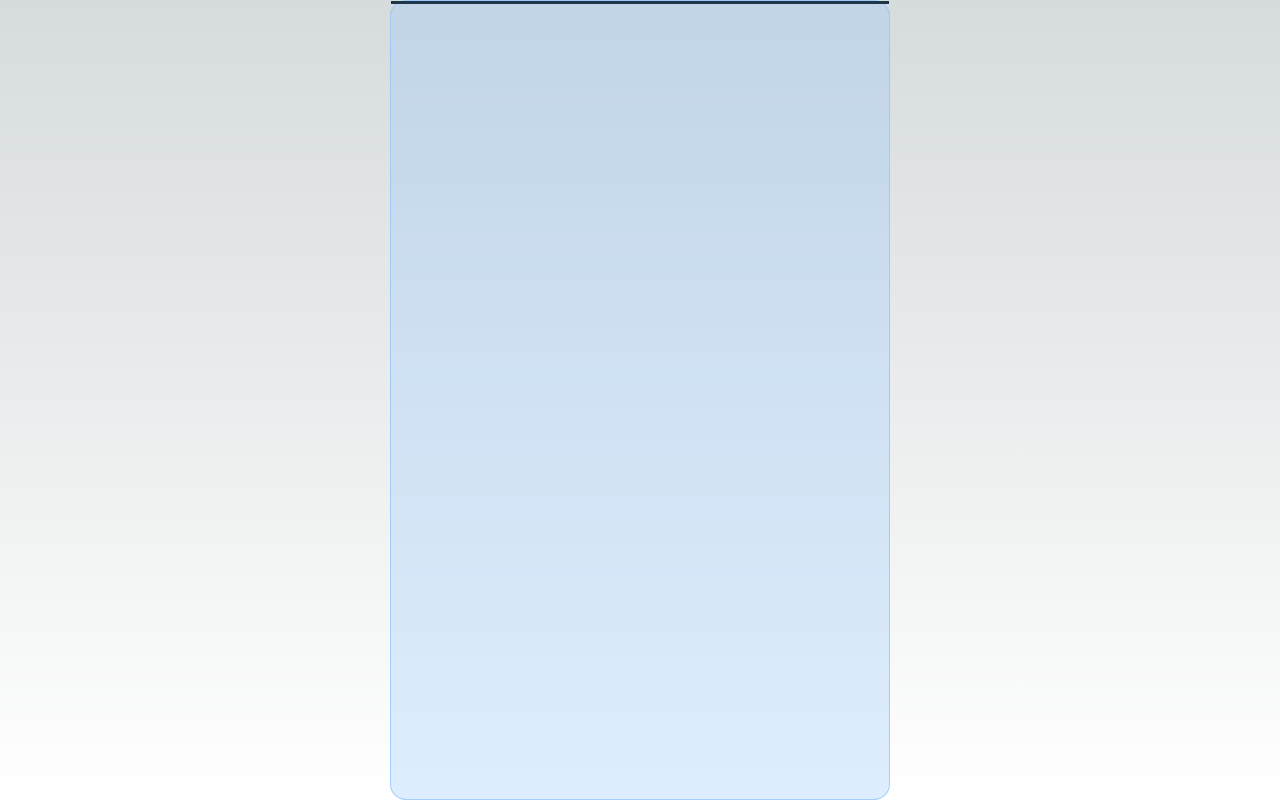
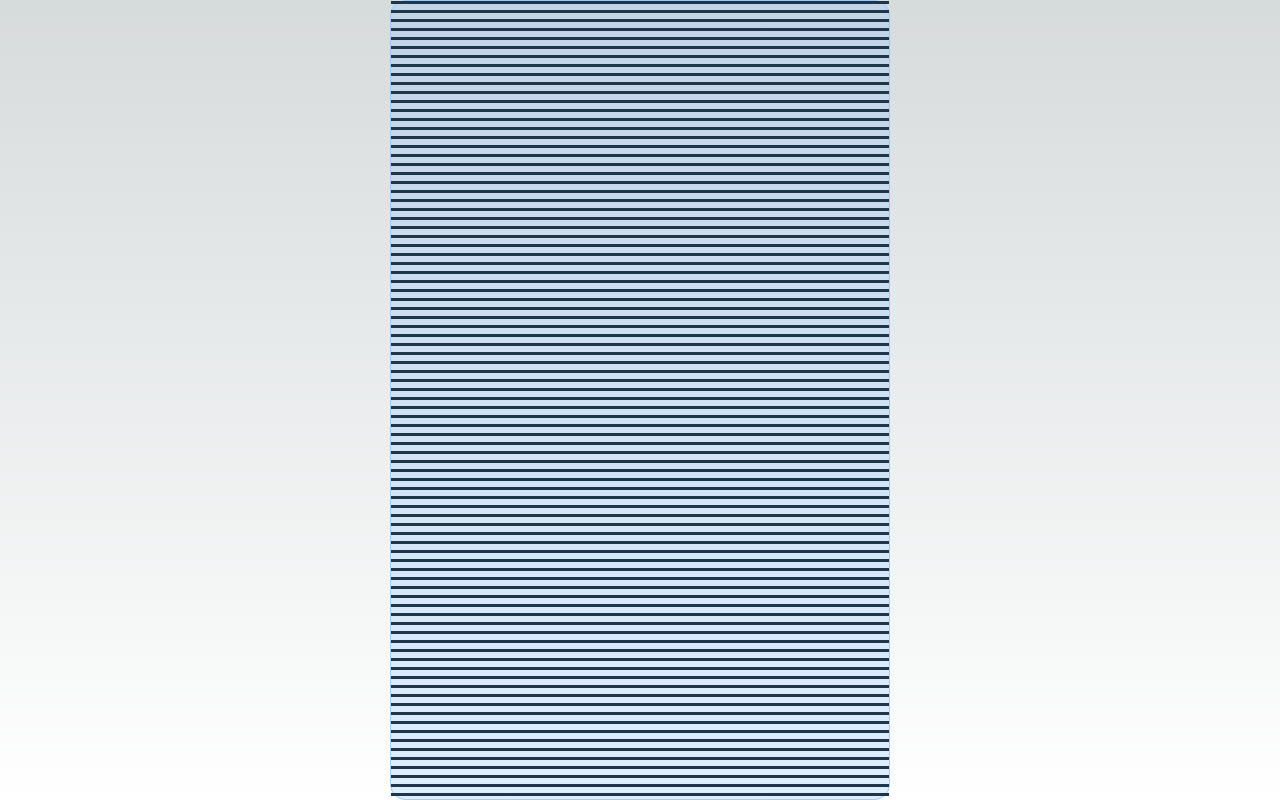
Before and after one commit to brandon-moy/idea-playground, a Next.js app: page /image-pan in a window 1280 px wide. Built offline with nearby package versions, Linux system fonts and the light colour scheme.

Commit message:
Created custom tailwind extend to shrink bg size and have gradient repeat

```diff
--- a/app/image-pan/page.tsx
+++ b/app/image-pan/page.tsx
@@ -2,7 +2,7 @@ function ImagePan() {
   return (
     <div className="w-full h-screen grid place-items-center">
       <div className="aspect-card w-[300px] md:w-[500px] border border-blue-300 rounded-2xl border-opacity-80 bg-blue-300 bg-opacity-30">
-        <div className="bg-card-gradient w-full h-full overflow-hidden"></div>
+        <div className="bg-card-gradient w-full h-full bg-shrink overflow-hidden"></div>
       </div>
     </div>
   );
--- a/tailwind.config.ts
+++ b/tailwind.config.ts
@@ -15,6 +15,9 @@ const config: Config = {
         "card-gradient":
           "linear-gradient(#1E354A, #1E354A 3px, transparent 3px, transparent 9px)",
       },
+      backgroundSize: {
+        shrink: "100% 9px",
+      },
       keyframes: {
         cardPan: {
           "0%": { "background-position": "0% 0%" },
```
